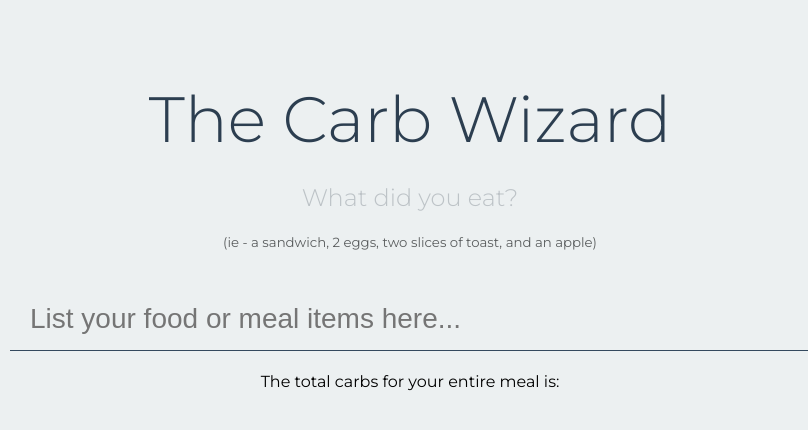
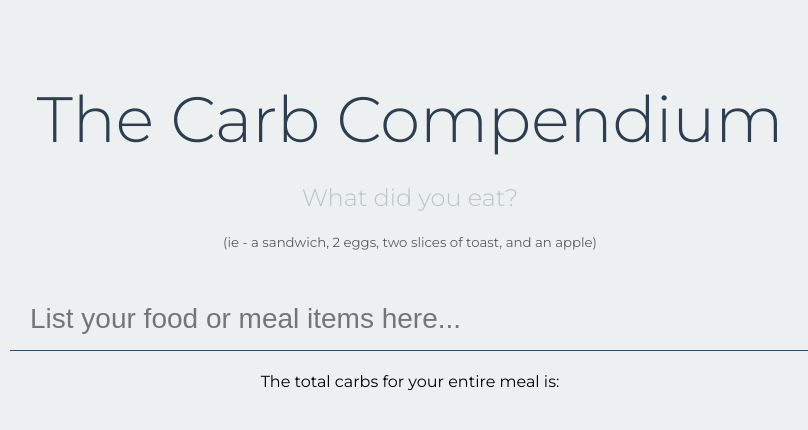
Before and after one commit to qmertesdorf/carb-wizard, a website: page views/index.html in a window 1280 px wide. Shown: the whole page, without its empty margins (230-1038 px from the left). Drawn offline with nearby package versions, Linux system fonts and the light colour scheme; files that its build step writes are made by us from their sources; files whose address does not match are found by name.

Commit message:
update title

```diff
--- a/views/index.html
+++ b/views/index.html
@@ -13,7 +13,7 @@
 
   <body>
     <header>
-      <h1>The Carb Wizard</h1>
+      <h1>The Carb Compendium</h1>
       <h2>What did you eat?</h2>
       <h5>(ie - a sandwich, 2 eggs, two slices of toast, and an apple)</h5>
     </header>
```
